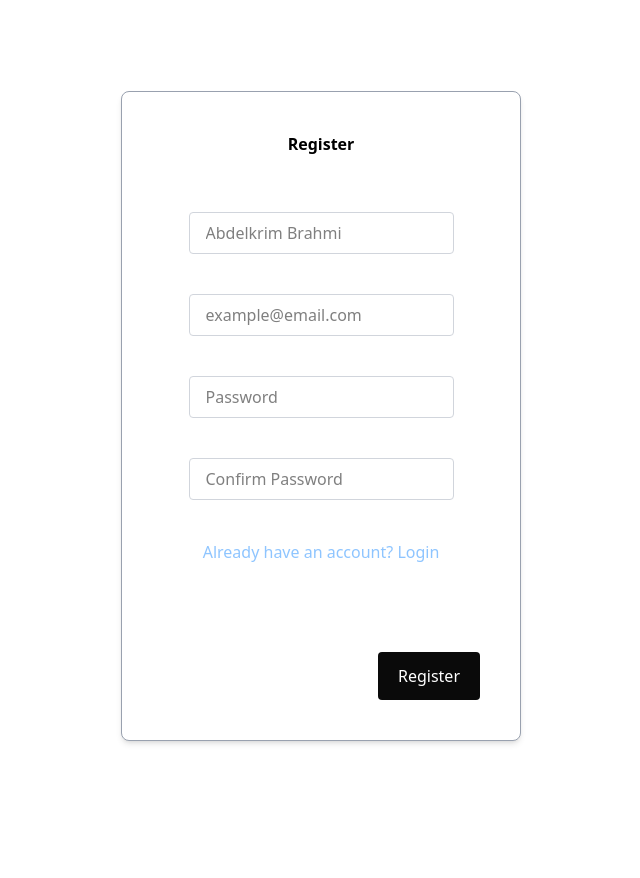
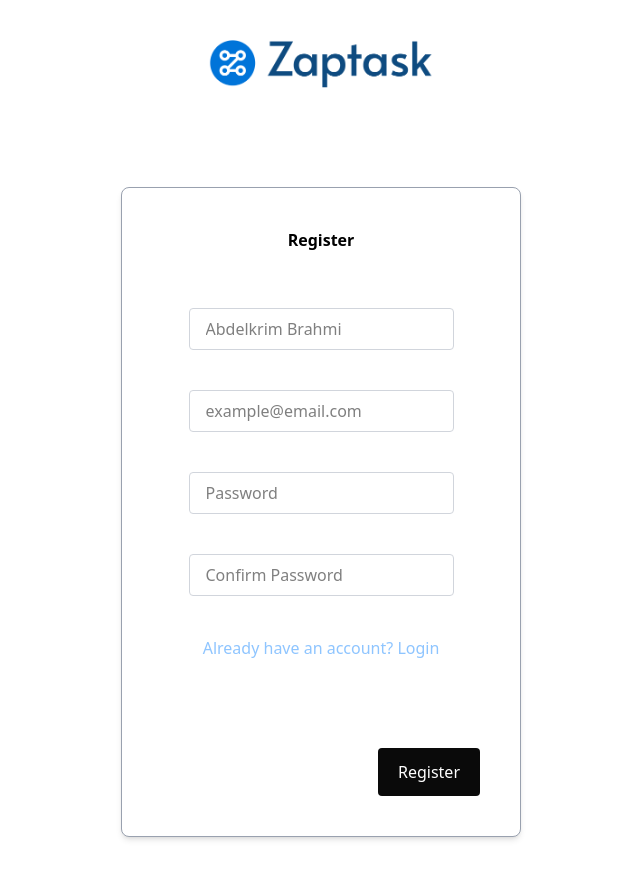
Before and after one commit to badistighlit/zaptask-frontend, a Next.js app: page /register in a window 1280 px wide. Shown: the top 878 px of the page, without its empty margins (319-959 px from the left). Before the commit the page ends 832 px from the top, so only its background shows below. Built offline with nearby package versions, Linux system fonts and the light colour scheme; no server answers.

Commit message:
incrust logo

```diff
--- a/src/app/login/page.tsx
+++ b/src/app/login/page.tsx
@@ -2,5 +2,12 @@
 import Login from "./components/LoginForm";
 
 export default function LoginPage() {
-    return <Login />;
+  return (
+    <div className="min-h-screen flex flex-col items-center justify-center bg-white p-6">
+      {/* Logo */}
+      <img src="/logo-transparent.png" alt="Zaptask Logo" className="mb-6 h-12 w-auto" />
+
+      <Login />
+    </div>
+  );
 }
--- a/src/app/register/page.tsx
+++ b/src/app/register/page.tsx
@@ -1,5 +1,12 @@
 "use client";
 import RegisterForm from "./components/RegisterForm";
 export default function RegisterPage() {
-    return <RegisterForm />;
+      return (
+        <div className="min-h-screen flex flex-col items-center justify-center bg-white p-6">
+          {/* Logo */}
+          <img src="/logo-transparent.png" alt="Zaptask Logo" className="mb-6 h-12 w-auto" />
+
+          <RegisterForm />
+        </div>
+      );
 }
```
